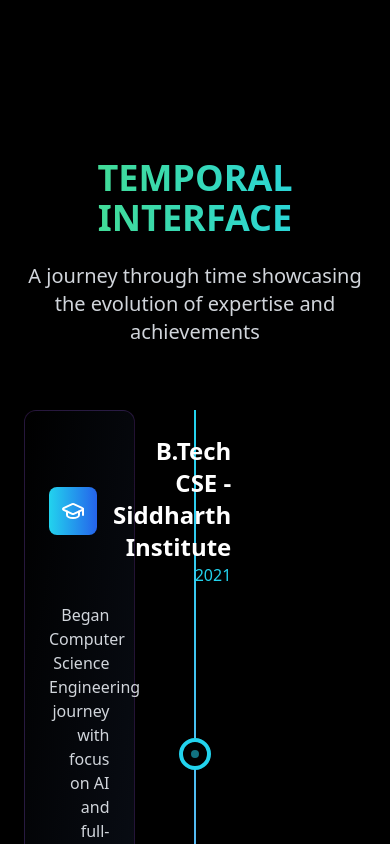
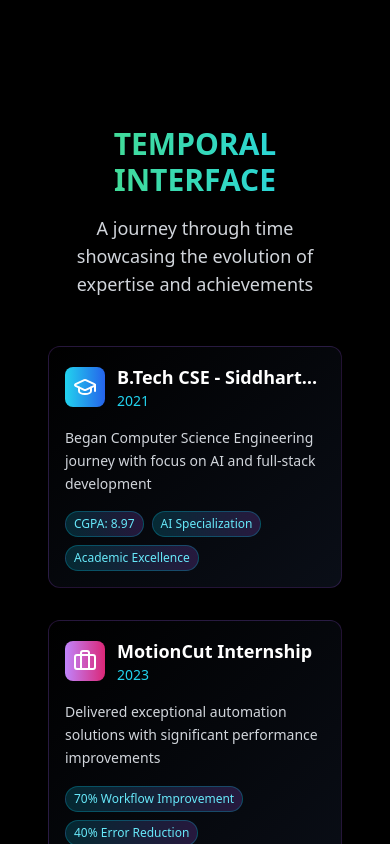
Before and after one commit to HimaShin/himakar-portfolio, a React (Vite) app: page / in a window 390 px wide. Shown: the part 5940-6784 px from the top of the page. Built offline with nearby package versions, Linux system fonts and the light colour scheme.

Commit message:
Fix: Improve responsiveness across devices
Adjusted layout and styling in `SkillsConstellation.tsx`, `TimelineInterface.tsx`, and `HolographicCard.tsx` to ensure content fits within the viewport on all devices, resolving text overflow issues on mobile and other screen sizes.

```diff
--- a/src/components/TimelineInterface.tsx
+++ b/src/components/TimelineInterface.tsx
@@ -49,60 +49,63 @@ export const TimelineInterface: React.FC = () => {
   ];
 
   return (
-    <section className="py-20 relative">
-      <div className="container mx-auto px-6">
+    <section className="py-12 md:py-20 relative px-4">
+      <div className="container mx-auto">
         <motion.div
           initial={{ opacity: 0, y: 50 }}
           whileInView={{ opacity: 1, y: 0 }}
           transition={{ duration: 1 }}
-          className="text-center mb-16"
+          className="text-center mb-12 md:mb-16"
         >
-          <h2 className="text-4xl md:text-6xl font-bold mb-6 bg-gradient-to-r from-green-400 to-cyan-400 bg-clip-text text-transparent">
+          <h2 className="text-3xl md:text-4xl lg:text-6xl font-bold mb-4 md:mb-6 bg-gradient-to-r from-green-400 to-cyan-400 bg-clip-text text-transparent">
             TEMPORAL INTERFACE
           </h2>
-          <p className="text-xl text-gray-300 max-w-3xl mx-auto">
+          <p className="text-lg md:text-xl text-gray-300 max-w-3xl mx-auto px-4">
             A journey through time showcasing the evolution of expertise and achievements
           </p>
         </motion.div>
 
-        <div className="relative">
-          {/* Timeline line */}
-          <div className="absolute left-1/2 transform -translate-x-1/2 h-full w-0.5 bg-gradient-to-b from-cyan-400 via-purple-400 to-green-400"></div>
+        <div className="relative max-w-6xl mx-auto">
+          {/* Timeline line - Hidden on mobile, visible on larger screens */}
+          <div className="hidden md:block absolute left-1/2 transform -translate-x-1/2 h-full w-0.5 bg-gradient-to-b from-cyan-400 via-purple-400 to-green-400"></div>
 
           {events.map((event, index) => (
             <motion.div
               key={event.year}
-              initial={{ opacity: 0, x: index % 2 === 0 ? -50 : 50 }}
-              whileInView={{ opacity: 1, x: 0 }}
+              initial={{ opacity: 0, y: 50 }}
+              whileInView={{ opacity: 1, y: 0 }}
               transition={{ duration: 1, delay: index * 0.2 }}
-              className={`relative flex items-center mb-12 ${
-                index % 2 === 0 ? 'flex-row' : 'flex-row-reverse'
+              className={`relative mb-8 md:mb-12 ${
+                // Mobile: stack vertically, Desktop: alternate left/right
+                'md:flex md:items-center ' + (index % 2 === 0 ? 'md:flex-row' : 'md:flex-row-reverse')
               }`}
             >
-              {/* Content */}
-              <div className={`w-5/12 ${index % 2 === 0 ? 'text-right pr-8' : 'text-left pl-8'}`}>
+              {/* Content - Full width on mobile, half width on desktop */}
+              <div className={`w-full md:w-5/12 ${
+                index % 2 === 0 ? 'md:text-right md:pr-8' : 'md:text-left md:pl-8'
+              }`}>
                 <motion.div
-                  whileHover={{ scale: 1.05 }}
-                  className="p-6 rounded-xl bg-gradient-to-br from-black/60 to-gray-900/60 backdrop-blur-lg border border-purple-500/20 hover:border-cyan-400/40 transition-all duration-500"
+                  whileHover={{ scale: 1.02 }}
+                  className="p-4 md:p-6 rounded-xl bg-gradient-to-br from-black/60 to-gray-900/60 backdrop-blur-lg border border-purple-500/20 hover:border-cyan-400/40 transition-all duration-500"
                 >
                   <div className="flex items-center mb-4">
-                    <div className={`p-3 rounded-lg bg-gradient-to-r ${event.color} mr-4`}>
+                    <div className={`p-2 md:p-3 rounded-lg bg-gradient-to-r ${event.color} mr-3 md:mr-4 flex-shrink-0`}>
                       {event.icon}
                     </div>
-                    <div>
-                      <h3 className="text-2xl font-bold text-white">{event.title}</h3>
-                      <p className="text-cyan-400 font-medium">{event.year}</p>
+                    <div className="min-w-0 flex-1">
+                      <h3 className="text-lg md:text-2xl font-bold text-white truncate">{event.title}</h3>
+                      <p className="text-cyan-400 font-medium text-sm md:text-base">{event.year}</p>
                     </div>
                   </div>
 
-                  <p className="text-gray-300 mb-4">{event.description}</p>
+                  <p className="text-gray-300 mb-4 text-sm md:text-base leading-relaxed">{event.description}</p>
 
                   {event.achievements && (
                     <div className="flex flex-wrap gap-2">
                       {event.achievements.map((achievement, i) => (
                         <span
                           key={i}
-                          className="px-3 py-1 bg-gradient-to-r from-cyan-500/20 to-purple-500/20 rounded-full text-sm font-medium text-cyan-300 border border-cyan-500/30"
+                          className="px-2 md:px-3 py-1 bg-gradient-to-r from-cyan-500/20 to-purple-500/20 rounded-full text-xs md:text-sm font-medium text-cyan-300 border border-cyan-500/30 break-words"
                         >
                           {achievement}
                         </span>
@@ -112,9 +115,9 @@ export const TimelineInterface: React.FC = () => {
                 </motion.div>
               </div>
 
-              {/* Timeline node */}
-              <div className="absolute left-1/2 transform -translate-x-1/2 w-8 h-8 bg-black border-4 border-cyan-400 rounded-full flex items-center justify-center">
-                <div className="w-2 h-2 bg-cyan-400 rounded-full animate-pulse"></div>
+              {/* Timeline node - Only visible on desktop */}
+              <div className="hidden md:block absolute left-1/2 transform -translate-x-1/2 w-6 md:w-8 h-6 md:h-8 bg-black border-4 border-cyan-400 rounded-full flex items-center justify-center">
+                <div className="w-1 md:w-2 h-1 md:h-2 bg-cyan-400 rounded-full animate-pulse"></div>
               </div>
             </motion.div>
           ))}
```
